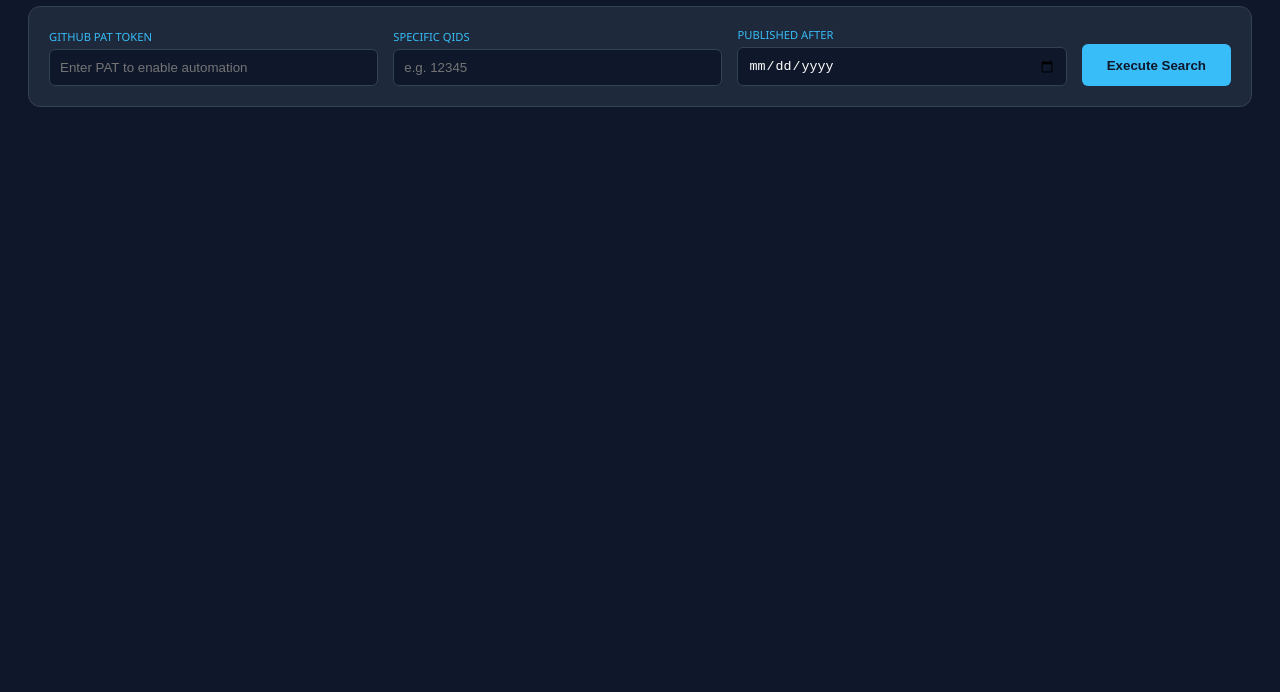
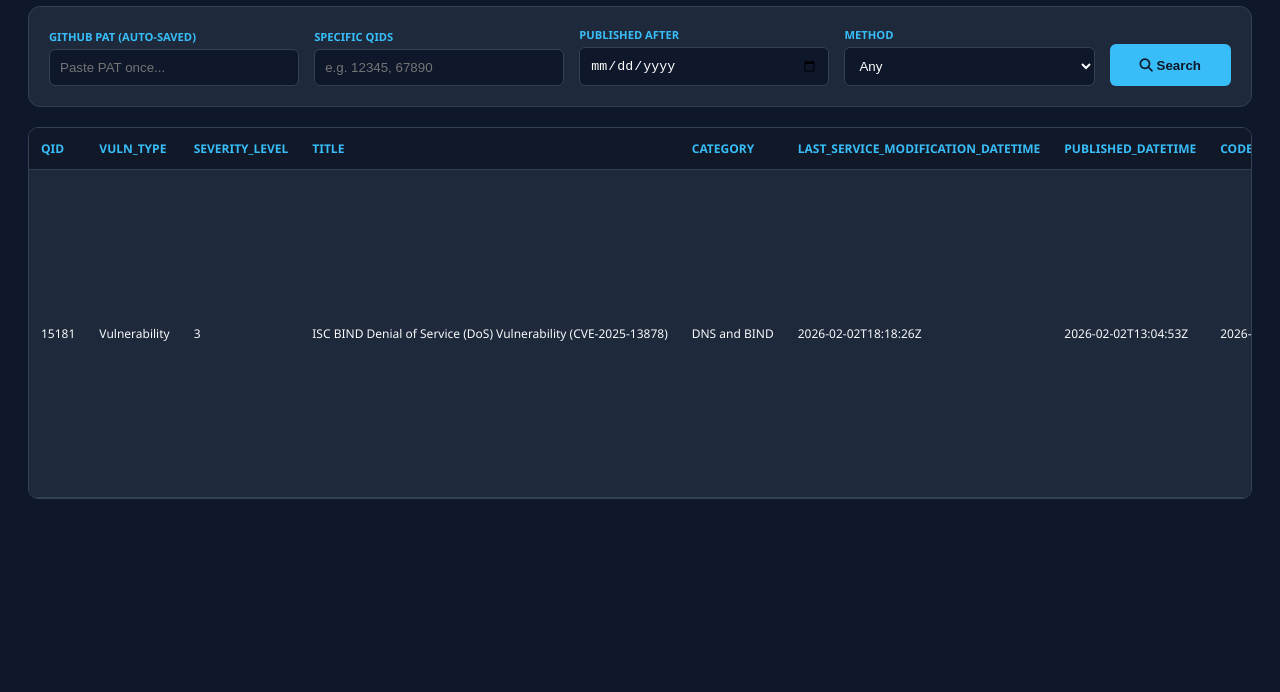
Before and after one commit to rvarshney1992/qualys_kb, a plain HTML site: page index.html in a window 1280 px wide. Shown: the part 108-800 px from the top of the page. Drawn offline with Linux system fonts and the light colour scheme.

Commit message:
Update title and improve search functionality

```diff
--- a/index.html
+++ b/index.html
@@ -2,45 +2,55 @@
 <html lang="en">
 <head>
     <meta charset="UTF-8">
-    <title>Qualys Live API Portal</title>
+    <title>Qualys Live KB Portal</title>
     <link rel="stylesheet" href="https://cdnjs.cloudflare.com/ajax/libs/font-awesome/6.4.0/css/all.min.css">
     <style>
         :root { --bg: #0f172a; --card: #1e293b; --blue: #38bdf8; --text: #f8fafc; }
         body { font-family: 'Segoe UI', sans-serif; background: var(--bg); color: var(--text); padding: 20px; }
-        .container { max-width: 1400px; margin: 0 auto; }
-        .search-panel { background: var(--card); padding: 20px; border-radius: 12px; border: 1px solid #334155; display: flex; gap: 15px; align-items: flex-end; flex-wrap: wrap; margin-bottom: 20px;}
-        .field { display: flex; flex-direction: column; flex: 1; min-width: 150px; }
-        label { font-size: 0.7rem; color: var(--blue); margin-bottom: 5px; text-transform: uppercase; }
-        input, select { padding: 10px; border-radius: 6px; border: 1px solid #334155; background: #0f172a; color: white; }
-        .btn-search { padding: 10px 25px; background: var(--blue); color: #0f172a; border: none; border-radius: 6px; font-weight: bold; cursor: pointer; height: 42px; }
-        #loader { display: none; margin: 20px 0; text-align: center; color: var(--blue); }
-        .table-wrapper { overflow-x: auto; background: var(--card); border-radius: 10px; }
+        .container { max-width: 100%; margin: 0 auto; }
+        .search-panel { background: var(--card); padding: 20px; border-radius: 12px; border: 1px solid #334155; display: flex; gap: 15px; align-items: flex-end; flex-wrap: wrap; margin-bottom: 20px; }
+        .field { display: flex; flex-direction: column; flex: 1; min-width: 180px; }
+        label { font-size: 0.7rem; color: var(--blue); margin-bottom: 5px; text-transform: uppercase; font-weight: bold; }
+        input, select { padding: 10px; border-radius: 6px; border: 1px solid #334155; background: #0f172a; color: white; width: 100%; box-sizing: border-box; }
+        .btn-search { padding: 0 30px; background: var(--blue); color: #0f172a; border: none; border-radius: 6px; font-weight: bold; cursor: pointer; height: 42px; transition: 0.3s; }
+        .btn-search:hover { background: #7dd3fc; transform: translateY(-2px); }
+        #loader { display: none; margin: 20px 0; text-align: center; color: var(--blue); font-weight: bold; }
+        .table-wrapper { overflow-x: auto; background: var(--card); border-radius: 10px; border: 1px solid #334155; }
         table { width: 100%; border-collapse: collapse; font-size: 0.75rem; }
-        th, td { padding: 10px; text-align: left; border-bottom: 1px solid #334155; white-space: nowrap; }
+        th, td { padding: 12px; text-align: left; border-bottom: 1px solid #334155; white-space: nowrap; }
+        th { background: #111827; color: var(--blue); position: sticky; top: 0; }
     </style>
 </head>
 <body>
 
 <div class="container">
-    <h1><i class="fas fa-bolt"></i> Qualys Live Search</h1>
+    <h1><i class="fas fa-bolt"></i> Qualys KnowledgeBase Live</h1>
 
     <div class="search-panel">
         <div class="field">
-            <label>GitHub PAT Token</label>
-            <input type="password" id="pat" placeholder="Enter PAT to enable automation">
+            <label>GitHub PAT (Auto-Saved)</label>
+            <input type="password" id="pat" placeholder="Paste PAT once...">
         </div>
         <div class="field">
             <label>Specific QIDs</label>
-            <input type="text" id="ids" placeholder="e.g. 12345">
+            <input type="text" id="ids" placeholder="e.g. 12345, 67890">
         </div>
         <div class="field">
             <label>Published After</label>
             <input type="date" id="date">
         </div>
-        <button class="btn-search" onclick="runLiveSearch()">Execute Search</button>
+        <div class="field">
+            <label>Method</label>
+            <select id="method">
+                <option value="">Any</option>
+                <option value="RemoteOnly">Remote Only</option>
+                <option value="AuthenticatedOnly">Authenticated Only</option>
+            </select>
+        </div>
+        <button class="btn-search" onclick="runSearch()"><i class="fas fa-search"></i> Search</button>
     </div>
 
-    <div id="loader"><i class="fas fa-spinner fa-spin"></i> GitHub Action Running... Fetching Live Qualys Data...</div>
+    <div id="loader"><i class="fas fa-spinner fa-spin"></i> Triggering GitHub Action... Checking for fresh data...</div>
 
     <div class="table-wrapper">
         <table id="kbTable">
@@ -51,57 +61,68 @@
 </div>
 
 <script>
-    const OWNER = "rvarshney1992";
-    const REPO = "qualys_kb";
+    const OWNER = "rvarshney1992"; // Verified from your screenshot
+    const REPO = "qualys_kb";      // Verified from your screenshot
 
-    async function runLiveSearch() {
+    // Load saved token on startup
+    window.onload = () => {
+        const savedToken = localStorage.getItem('gh_token');
+        if (savedToken) document.getElementById('pat').value = savedToken;
+        loadInitialData();
+    };
+
+    async function runSearch() {
         const pat = document.getElementById('pat').value;
-        const ids = document.getElementById('ids').value;
-        const date = document.getElementById('date').value;
+        if (!pat) return alert("Please enter a GitHub PAT (Personal Access Token).");
 
-        if (!pat) return alert("Please enter your GitHub PAT token.");
+        localStorage.setItem('gh_token', pat); // Save for next time
+        document.getElementById('loader').style.display = "block";
+        document.getElementById('tBody').innerHTML = ""; // Clear screen
 
-        document.getElementById('loader').style.display = "block";
-        document.getElementById('tBody').innerHTML = ""; // Clear old data
+        const inputs = {
+            ids: document.getElementById('ids').value,
+            date: document.getElementById('date').value,
+            method: document.getElementById('method').value
+        };
 
-        // Trigger GitHub Action via API
         const res = await fetch(`https://api.github.com/repos/${OWNER}/${REPO}/actions/workflows/update_kb.yml/dispatches`, {
             method: 'POST',
             headers: {
                 'Authorization': `Bearer ${pat}`,
                 'Accept': 'application/vnd.github+json',
             },
-            body: JSON.stringify({
-                ref: 'main',
-                inputs: { ids: ids, date: date }
-            })
+            body: JSON.stringify({ ref: 'main', inputs: inputs })
         });
 
-        if (res.ok) {
-            pollForUpdate();
-        } else {
-            alert("Error triggering Action. Check PAT or Repo names.");
-            document.getElementById('loader').style.display = "none";
-        }
+        if (res.ok) pollForResults();
+        else alert("Error: Check if your PAT has 'workflow' permissions.");
     }
 
-    async function pollForUpdate() {
-        // Poll every 10 seconds to see if data.json timestamp changed
-        const interval = setInterval(async () => {
-            const res = await fetch(`data.json?nocache=${Date.now()}`);
-            const data = await res.json();
+    async function pollForResults() {
+        const check = setInterval(async () => {
+            const res = await fetch(`data.json?t=${Date.now()}`);
+            const json = await res.json();
+            const lastUpdate = new Date(json.last_updated).getTime();
 
-            // If the data is fresh (within last 2 mins), stop polling and show
-            const lastUpdate = new Date(data.last_updated).getTime();
+            // If the file was updated in the last 2 minutes
             if (Date.now() - lastUpdate < 120000) {
-                clearInterval(interval);
-                displayData(data);
+                clearInterval(check);
+                render(json);
                 document.getElementById('loader').style.display = "none";
             }
         }, 10000);
     }
 
-    function displayData(json) {
+    async function loadInitialData() {
+        try {
+            const res = await fetch('data.json');
+            const json = await res.json();
+            render(json);
+        } catch (e) { console.log("No data found yet."); }
+    }
+
+    function render(json) {
+        if (!json.data || json.data.length === 0) return;
         const cols = Object.keys(json.data[0]);
         document.getElementById('tHead').innerHTML = `<tr>${cols.map(c => `<th>${c}</th>`).join('')}</tr>`;
         document.getElementById('tBody').innerHTML = json.data.map(row => `
```
